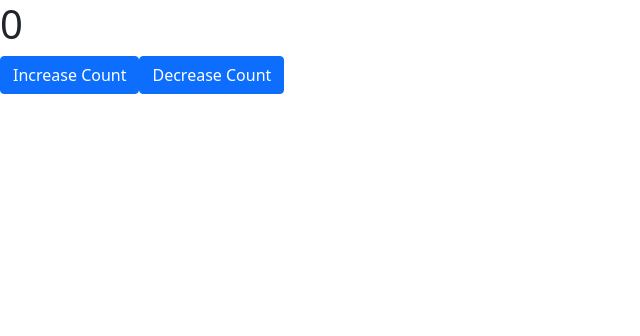
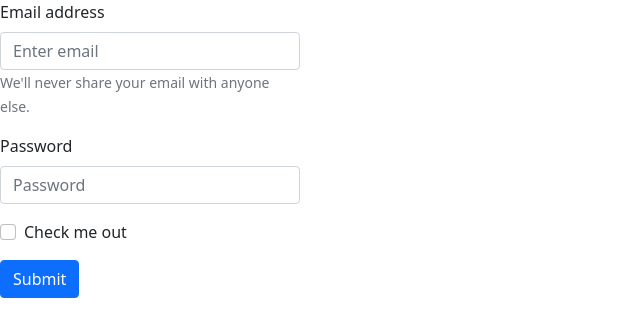
Before and after one commit to berendvangaart/permissions-api, a React (Create React App) app: page / in a window 1280 px wide. Shown: the top 336 px of the page, without its empty margins (0-640 px from the left). Built offline with nearby package versions, Linux system fonts and the light colour scheme.

Commit message:
include pages, login component & scss

```diff
--- a/package.json
+++ b/package.json
@@ -7,7 +7,6 @@
     "@testing-library/react": "^11.1.0",
     "@testing-library/user-event": "^12.1.10",
     "bootstrap": "^5.1.3",
-    "node-sass": "^6.0.1",
     "react": "^17.0.2",
     "react-bootstrap": "^2.3.1",
     "react-dom": "^17.0.2",
@@ -16,7 +15,8 @@
     "react-scripts": "4.0.3",
     "redux": "^4.1.1",
     "redux-devtools-extension": "^2.13.9",
-    "web-vitals": "^1.0.1"
+    "web-vitals": "^1.0.1",
+    "sass": "^1.49.9"
   },
   "scripts": {
     "start": "react-scripts start",
--- a/src/App.js
+++ b/src/App.js
@@ -13,6 +13,9 @@ function App() {
       <h1>{state.count}</h1>
         <Button onClick={() => dispatch(increaseCounter(10))}>Increase Count</Button>
         <Button onClick={() => dispatch(decreaseCounter(10))}>Decrease Count</Button>
+
+
+
     </div>
   );
 }
--- /dev/null
+++ b/src/Components/login-form/Login-form.jsx
@@ -0,0 +1,33 @@
+import React from 'react';
+import {Form, Button} from "react-bootstrap";
+import css from './loginForm.module.scss'
+
+const LoginForm = () => {
+    return (
+        <div className={css.container}>
+            <Form>
+                <Form.Group className="mb-3" controlId="formBasicEmail">
+                    <Form.Label>Email address</Form.Label>
+                    <Form.Control type="email" placeholder="Enter email" />
+                    <Form.Text className="text-muted">
+                        We'll never share your email with anyone else.
+                    </Form.Text>
+                </Form.Group>
+
+                <Form.Group className="mb-3" controlId="formBasicPassword">
+                    <Form.Label>Password</Form.Label>
+                    <Form.Control type="password" placeholder="Password" />
+                </Form.Group>
+                <Form.Group className="mb-3" controlId="formBasicCheckbox">
+                    <Form.Check type="checkbox" label="Check me out" />
+                </Form.Group>
+                <Button variant="primary" type="submit">
+                    Submit
+                </Button>
+            </Form>
+
+        </div>
+    );
+};
+
+export default LoginForm;
--- /dev/null
+++ b/src/Components/login-form/loginForm.module.scss
@@ -0,0 +1,5 @@
+@import "src/global";
+
+.container {
+  max-width: 300px;
+}
--- /dev/null
+++ b/src/Pages/Dashboard/Dashboard.jsx
@@ -0,0 +1,11 @@
+import React from 'react';
+
+const Dashboard = () => {
+    return (
+        <div>
+            This is the Dashboard
+        </div>
+    );
+};
+
+export default Dashboard;
--- /dev/null
+++ b/src/Pages/Login/Login.jsx
@@ -0,0 +1,12 @@
+import React from 'react';
+import LoginForm from "../../Components/login-form/Login-form";
+
+const Login = () => {
+    return (
+        <div>
+            <LoginForm/>
+        </div>
+    );
+};
+
+export default Login;
--- /dev/null
+++ b/src/global.scss
@@ -0,0 +1,14 @@
+$primary-color: #83a39e;
+$secondary-color: #f1d19e;
+
+@mixin flex-col {
+  display: flex;
+  align-items: center;
+  flex-direction: column
+}
+
+@mixin flex-row {
+  display: flex;
+  align-items: center;
+  flex-direction: row
+}
--- a/src/index.js
+++ b/src/index.js
@@ -6,13 +6,16 @@ import {Provider} from "react-redux";
 import store from './Store/store'
 import '../node_modules/bootstrap/dist/css/bootstrap.min.css'
 import {BrowserRouter as Router, Switch, Route} from "react-router-dom";
+import Login from "./Pages/Login/Login";
+import Dashboard from "./Pages/Dashboard/Dashboard";
 
 ReactDOM.render(
     <React.StrictMode>
         <Provider store={store}>
             <Router>
                 <Switch>
-                    <Route exact path="/" component={App}/>
+                    <Route exact path="/" component={Login}/>
+                    <Route exact path="/dashboard" component={Dashboard}/>
                 </Switch>
             </Router>
         </Provider>
```
Also changed, not shown: 2 other files (tests, documents, lock files or other folders).
